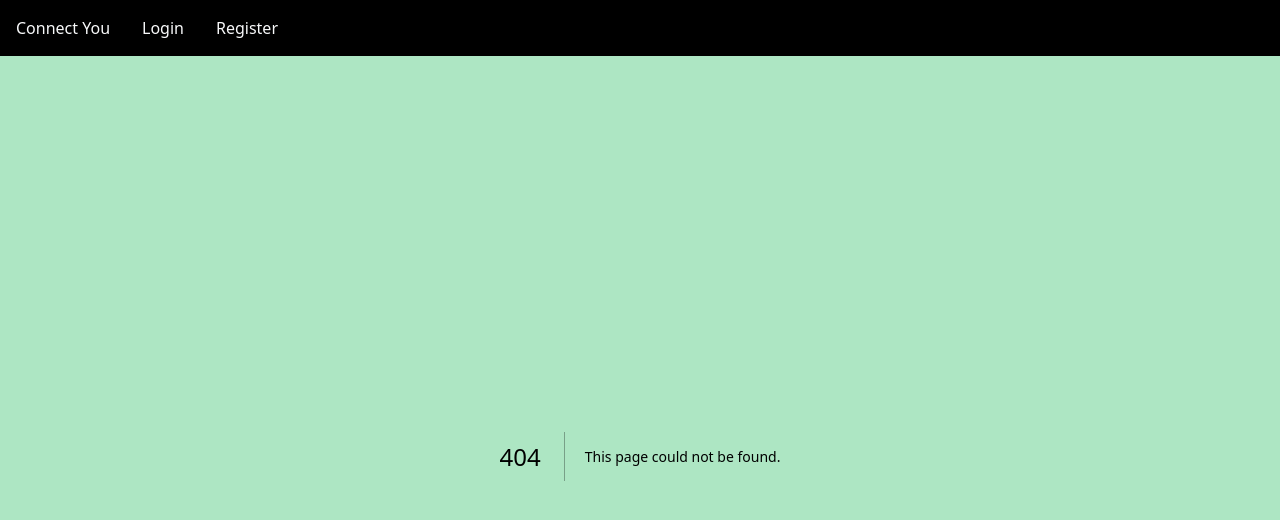
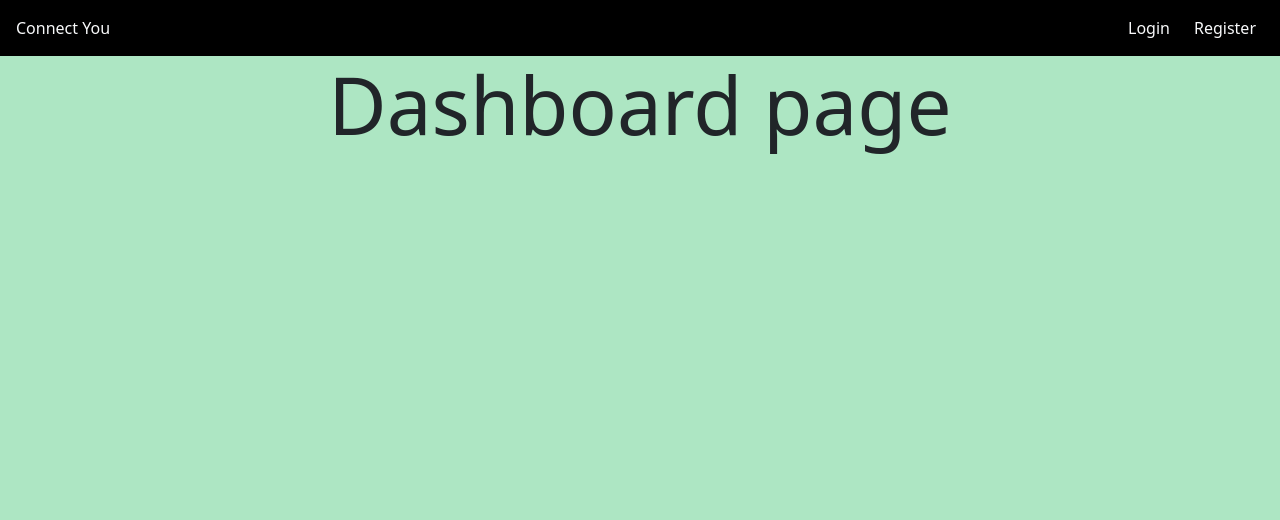
Before and after one commit to minhajsinanvp/Family-connect, a Next.js app in the folder client/: page /dashboard in a window 1280 px wide. Before the commit this address had no page. Shown: the top 520 px of the page. Built offline with nearby package versions, Linux system fonts and the light colour scheme.

Commit message:
Completed some conditional rendering on home page, login and register pages

```diff
--- a/client/components/Nav.js
+++ b/client/components/Nav.js
@@ -1,29 +1,42 @@
-import Link from 'next/link'
+import Link from 'next/link';
+import { userContext } from '../context';
+import { useContext } from 'react';
+import { useRouter } from 'next/router';
 
 const Nav = () => {
+
+    const [state, setState] = useContext(userContext);
+    const router = useRouter();
+
+    const logout = () => {
+        window.localStorage.removeItem("auth");
+        setState(null);
+        router.push("/login");
+    }
+
     return (
-
-        <nav className=" bg-black navbar navbar-expand-md nav d-flex justify-content-between">
-
-            <div className="collapse navbar-collapse " id="navbarNav">
-
-                        <Link href="/" className='nav-link text-light '>Connect You</Link>
-
-
-
-                        <Link className='nav-link text-light' href="/login">Login</Link>
-
-
-                        <Link href="/register" className='nav-link text-light' >Register</Link>
-
-
-
+        <nav className="w-100 h-100 bg-black navbar navbar-expand-md nav d-flex justify-content-between">
+            <div className="collapse navbar-collapse d-flex justify-content-between" id="navbarNav">
+                <div>
+                    <Link href="/" className='nav-link text-light '>Connect You</Link>
+                </div>
+                <div>
+                    {state && (
+                        <>
+                        <Link href="/dashboard" className='text-decoration-none text-light'>{state.user.name}</Link>
+                        <a onClick={logout} href="/login" className=' mx-4 text-decoration-none text-light' >Logout</a>
+                         </>
+                    )}
+                    {!state && (
+                        <>
+                            <Link className='text-decoration-none text-light' href="/login">Login</Link>
+                            <Link href="/register" className=' mx-4 text-decoration-none text-light'>Register</Link>
+                        </>
+                    )}
+                </div>
             </div>
         </nav>
-
-
     )
 }
 
-
 export default Nav;
--- /dev/null
+++ b/client/pages/dashboard.js
@@ -0,0 +1,19 @@
+import { useContext } from "react"
+import { userContext } from "../context"
+
+
+function dashboard() {
+
+    const [state,setState] = useContext(userContext)
+  return (
+    <div className="container ">
+        <div className="row">
+            <div className="col display-1 text-center">
+                Dashboard page
+            </div>
+        </div>
+    </div>
+  )
+}
+
+export default dashboard
--- a/client/pages/index.js
+++ b/client/pages/index.js
@@ -8,7 +8,7 @@ const Home = () => {
             <div className="row">
                 <div className="col">
                     <h1 className="display-1 text-center py-5">Connet You</h1>
-                    {JSON.stringify(state)}
+                    {/* {JSON.stringify(state)} */}
                     <img src="/images/bird.jpg" alt="" />
                 </div>
             </div>
--- a/client/pages/login.js
+++ b/client/pages/login.js
@@ -47,9 +47,9 @@ const Login = () => {
 
 
             window.localStorage.setItem('auth', JSON.stringify(data))
+            setLoading(false)
+            toast.success("User logged in")
 
-            toast.success("User logged in")
-            setLoading(false)
             // console.log(state);
             router.push("/")
 
```
